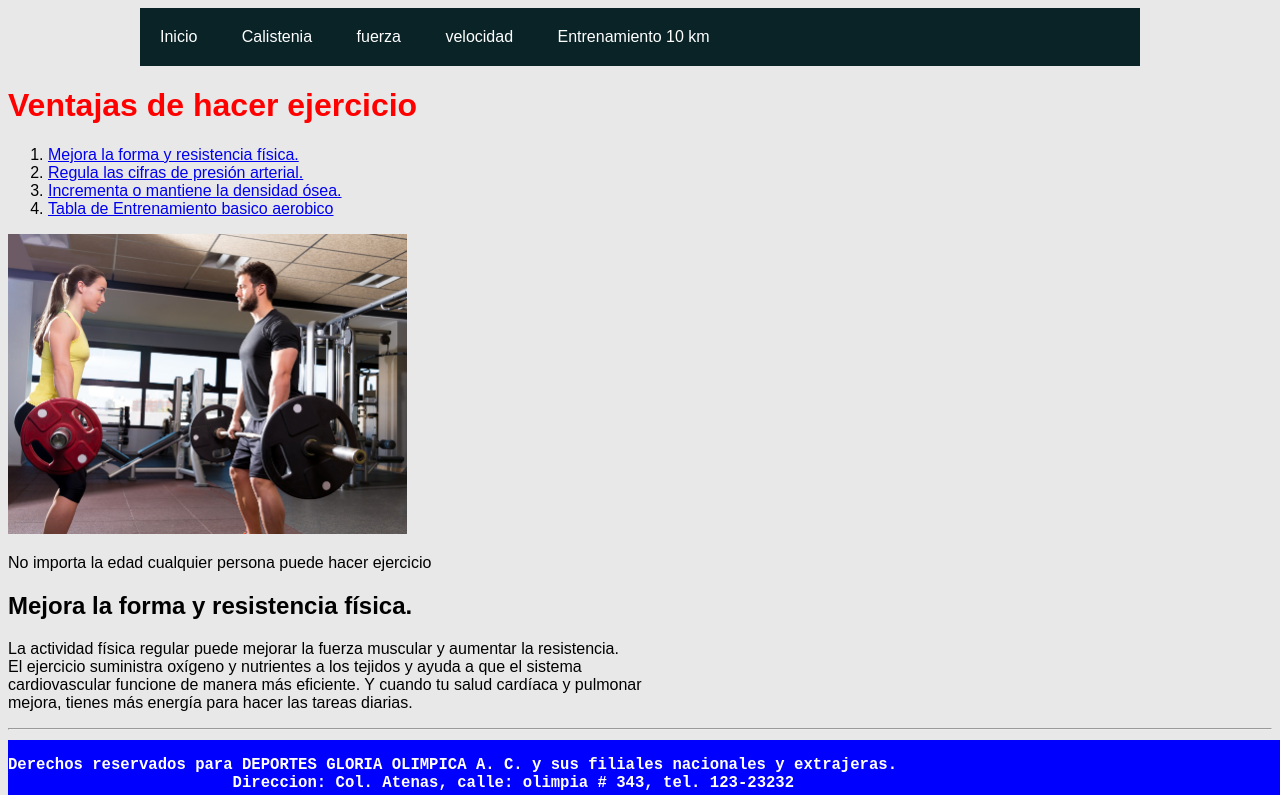
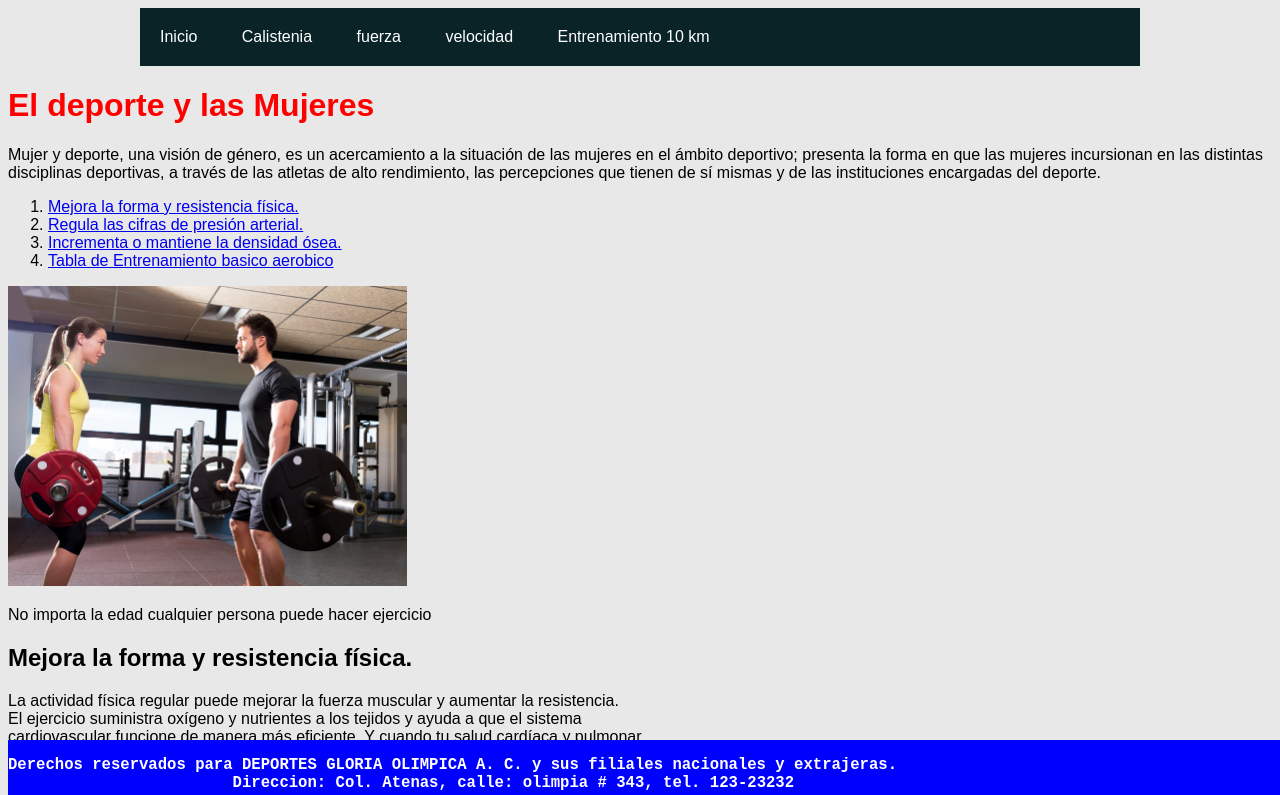
Before and after one commit to angel519/entrenamiento_fisico, a plain HTML site: page index.html in a window 1280 px wide. Shown: the top 795 px of the page. Drawn offline with Linux system fonts and the light colour scheme.

Commit message:
Update index.html

```diff
--- a/index.html
+++ b/index.html
@@ -2,7 +2,7 @@
 <html>
 	<head>
 		<meta charset="UTF-8">
-		<title>Menu De Navegacion Con Listas</title>
+		<title>El deporte y las Mujeres</title>
 		<link rel="stylesheet" type="text/css" href="estilo.css">
 	</head>
 	<body>
@@ -13,7 +13,13 @@
 			<li><a href="#">velocidad</a></li>
 			<li><a href="#">Entrenamiento 10 km</a></li>
 		</ul>
-		<h1 id="ejercicio" >Ventajas de hacer ejercicio</h1>
+		<h1 id="ejercicio" >El deporte y las Mujeres</h1>
+		<p>Mujer y deporte, una visión de género, es un acercamiento a
+                la situación de las mujeres en el ámbito deportivo; presenta la
+                forma en que las mujeres incursionan en las distintas disciplinas
+                deportivas, a través de las atletas de alto rendimiento, las
+                percepciones que tienen de sí mismas y de las instituciones
+                encargadas del deporte.</p>
 		<ol>
 			<li><a href="#actividad1">Mejora la forma y resistencia física.</a></li>
 			<li><a href="#actividad2">Regula las cifras de presión arterial.</a></li>
```
